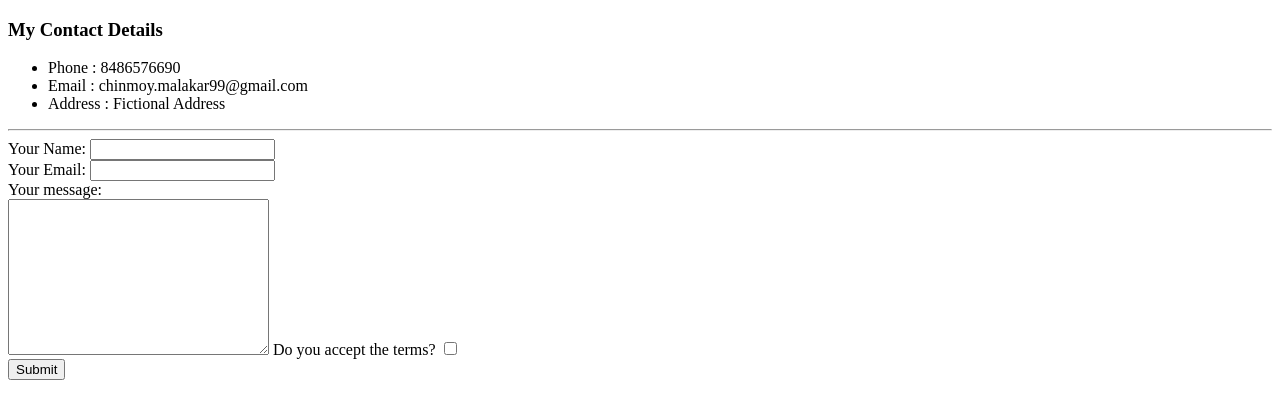
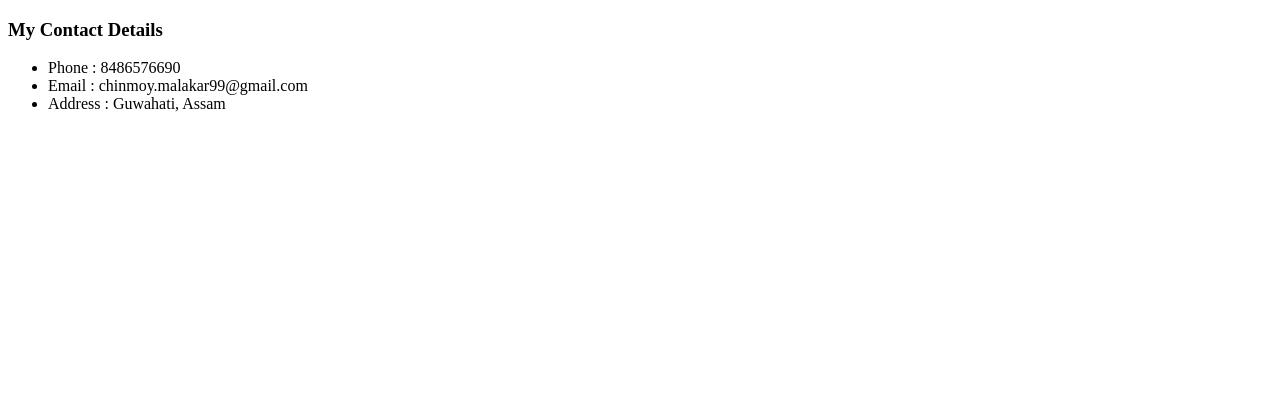
Before and after one commit to Chinmoy-M/CV, a plain HTML site: page contact.html in a window 1280 px wide. Drawn offline with Linux system fonts and the light colour scheme.

Commit message:
Update contact.html

```diff
--- a/contact.html
+++ b/contact.html
@@ -11,21 +11,8 @@
   <ul>
     <li>Phone : 8486576690</li>
     <li>Email : chinmoy.malakar99@gmail.com</li>
-    <li>Address : Fictional Address</li>
+    <li>Address : Guwahati, Assam</li>
   </ul>
-  <hr>
-  <form action="index.html" method="post">
-    <label>Your Name:</label>
-    <input type="text" name="Your Name" value=""><br>
-    <label>Your Email:</label>
-    <input type="email" name="Your email" value=""><br>
-    <label>Your message:</label><br>
-    <textarea name="name" rows="10" cols="30"></textarea>
-    <label>Do you accept the terms?</label>
-    <input type="checkbox" name="" value=""><br>
-    <input type="submit" name="">
-
-  </form>
 </body>
 
 </html>
```
